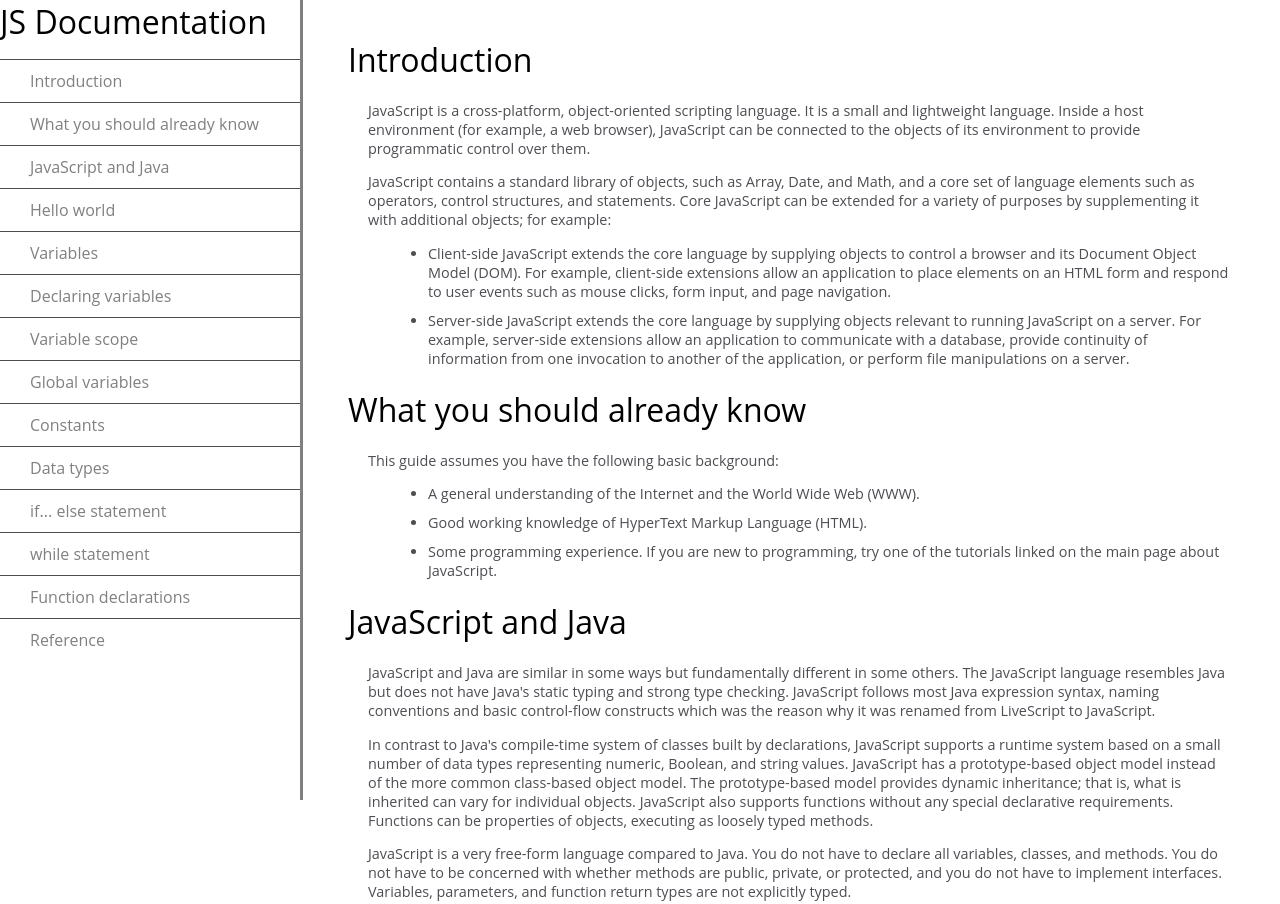
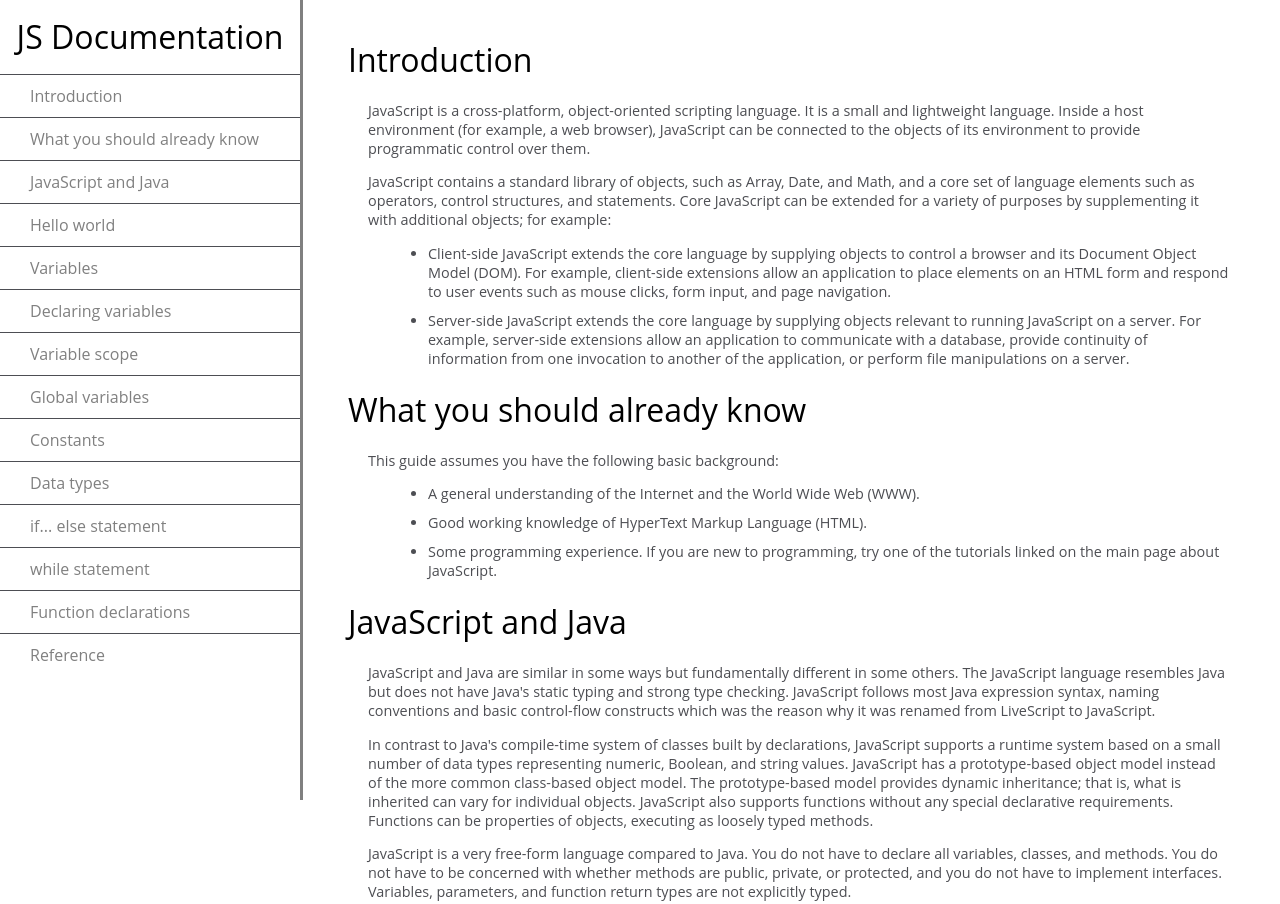
Before and after one commit to Davide1697/IS_Technical_Doc_Page, a plain HTML site: page index.html in a window 1280 px wide. Shown: the top 904 px of the page. Drawn offline with Linux system fonts and the light colour scheme.

Commit message:
Update styles.css

```diff
--- a/styles.css
+++ b/styles.css
@@ -5,6 +5,11 @@ html, body{
     font-family:'Open Sans', Arial, sans-serif;
     line-height: 1,5;
 
+}
+
+.js-documentation{
+    text-align: center;
+    padding-top: 15px;
 }
 
 #navbar{
```
